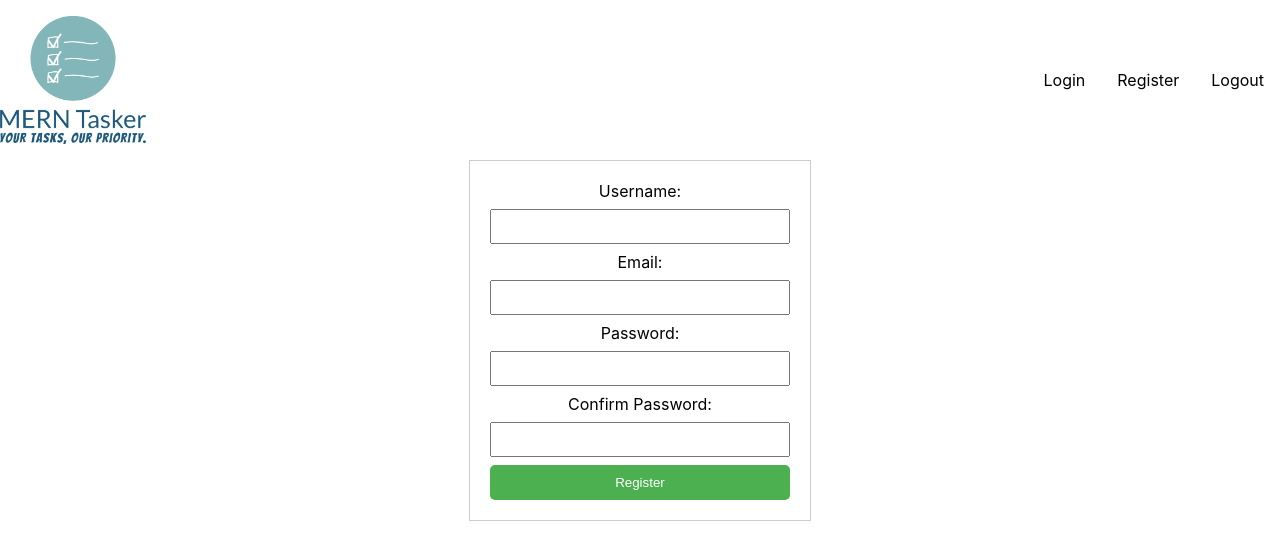
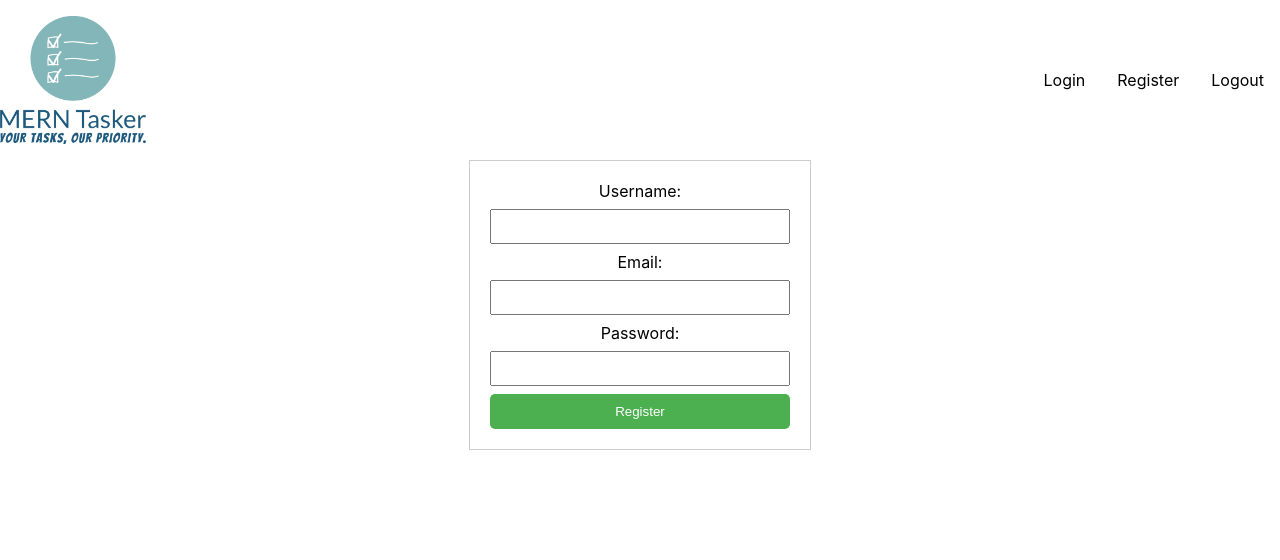
Before and after one commit to leonardo-pinto/mern-tasker, a React (Vite) app in the folder client/: page /register in a window 1280 px wide. Shown: the top 560 px of the page. Built offline with nearby package versions, Linux system fonts and the light colour scheme.

Commit message:
feat: Removing the password confirmation from RegisterForm

```diff
--- a/client/src/components/RegisterForm.jsx
+++ b/client/src/components/RegisterForm.jsx
@@ -8,7 +8,6 @@ function RegisterForm() {
   // function handleEmail(e) { setEmail(e.target.value) }
 
   const [password, setPassword] = useState("");
-  const [passwordConfirmation, setPasswordConfirmation] = useState("");
 
   function handleUserName(e) {
     setUserName(e.target.value);
@@ -77,21 +76,6 @@ function RegisterForm() {
           }}
         />
 
-        <br />
-
-        <label htmlFor="confirmPassword">Confirm Password:</label>
-        <input
-          type="password"
-          id="confirmPassword"
-          name="confirmPassword"
-          required
-          style={{
-            width: "100%",
-            padding: "8px",
-            margin: "8px 0",
-            boxSizing: "border-box",
-          }}
-        />
 
         <br />
 
```
